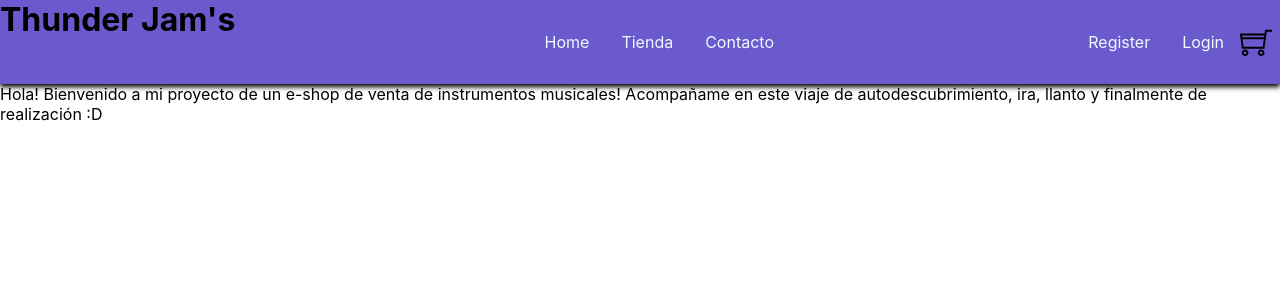
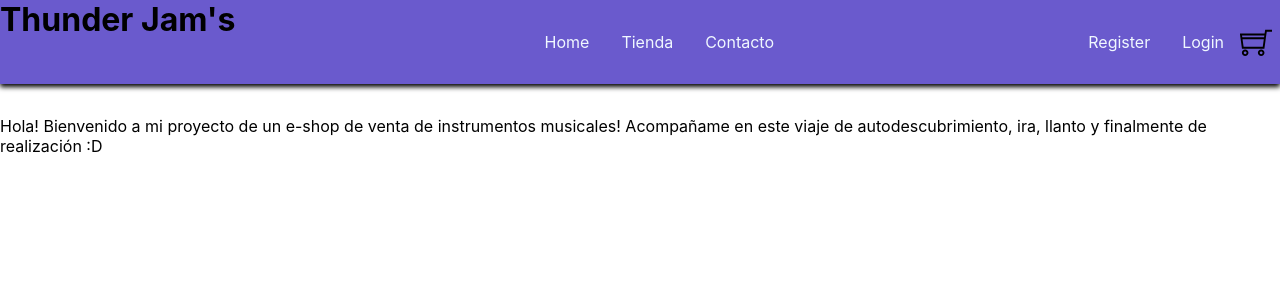
Before and after one commit to AlexisBadano/React-34810, a React (Create React App) app: page / in a window 1280 px wide. Shown: the top 300 px of the page. Built offline with nearby package versions, Linux system fonts and the light colour scheme.

Commit message:
PreEntrega1 Badano

```diff
--- a/src/App.css
+++ b/src/App.css
@@ -49,3 +49,8 @@ a {
    height: inherit;
 
 }
+
+.saludo{
+
+    padding-top: 2rem;
+}
--- a/src/components/ItemListContainer.js
+++ b/src/components/ItemListContainer.js
@@ -1,6 +1,6 @@
 const ItemListContainer = (props) => {
     return (
-        <div>
+        <div className="saludo">
             {props.greeting}
         </div>
     )
```
